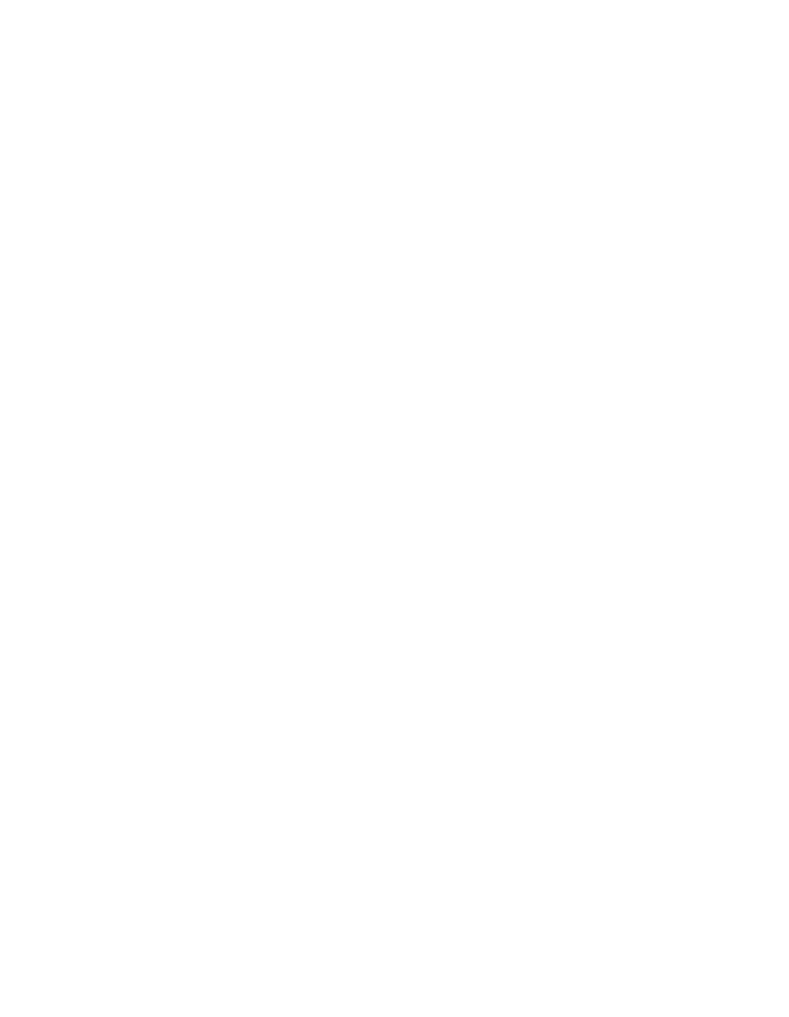
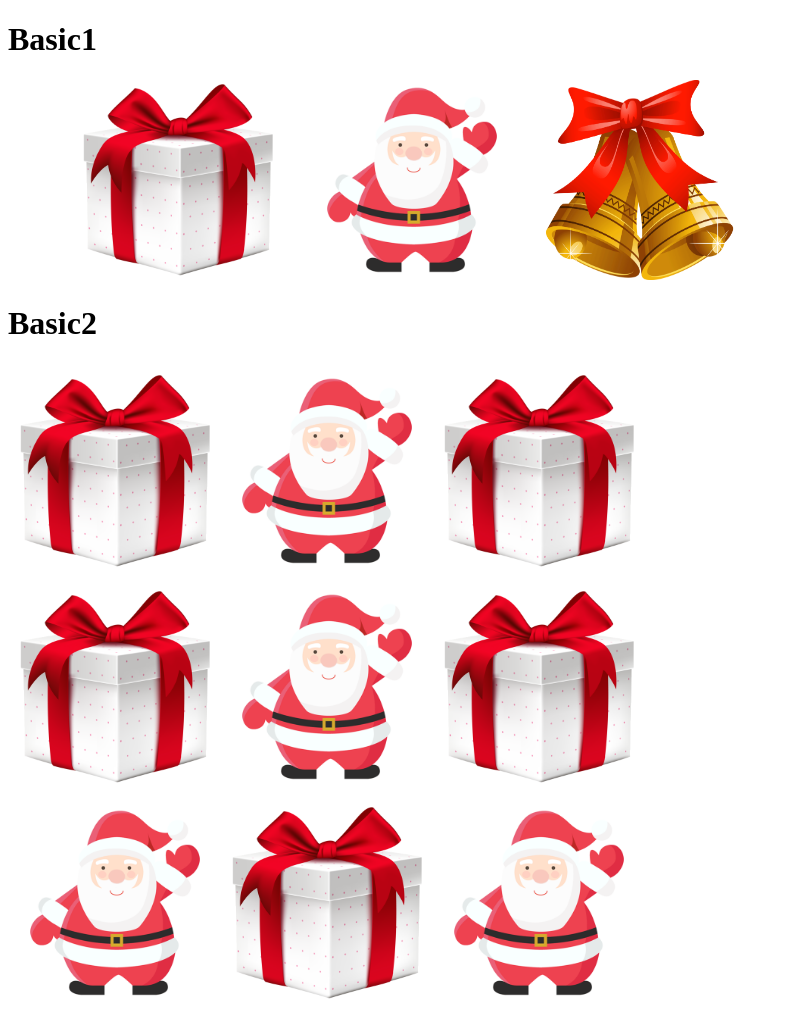
Before and after one commit to DominicWieser/FSWD40-jQuery-Day02, a plain HTML site: page Basic/index.html in a window 1280 px wide. Shown: the whole page, without its empty margins (0-789 px from the left). Before the commit the page ends 800 px from the top, so only its background shows below. Drawn offline with nearby package versions, Linux system fonts and the light colour scheme.

Commit message:
basic1undbasic2

```diff
--- a/Basic/index.html
+++ b/Basic/index.html
@@ -1,15 +1,59 @@
 <!DOCTYPE html>
 <html lang="en">
+
 <head>
-	<script
-  	src="https://code.jquery.com/jquery-3.3.1.min.js"
-  	integrity="sha256-FgpCb/KJQlLNfOu91ta32o/NMZxltwRo8QtmkMRdAu8="
-  	crossorigin="anonymous"></script>
-	<meta charset="UTF-8">
-	<title>Basic - Exercise</title>
+    <script src="https://code.jquery.com/jquery-3.3.1.min.js" integrity="sha256-FgpCb/KJQlLNfOu91ta32o/NMZxltwRo8QtmkMRdAu8=" crossorigin="anonymous"></script>
+    <meta charset="UTF-8">
+    <title>Basic - Exercise</title>
+    <style>
+    li {
+        display: inline;
+        padding-left: 30px;
+    }
+
+    .container {
+        margin: 0 auto;
+    }
+
+    td, tr {
+    	padding: 5px;
+    }
+    </style>
 </head>
+
 <body>
+    <div class="container">
+        <h1>Basic1</h1>
+        <ul class="images">
+            <li class="box"><img src="img/giftbox.png" alt="Giftbox" width="200px" height="200px"></li>
+            <li class="santa"><img src="img/santaclaus.png" alt="SANTA" width="200px" height="200px"></li>
+            <li class="bell"><img src="img/bell.png" alt="BELL" width="200px" height="200px"></li>
+        </ul>
+        <p id="output"></p>
+        <h1>Basic2</h1>
+        <table>
+            <tbody>
+                <tr>
+                    <td><img class="box2" src="img/giftbox.png" alt="Giftbox" width="200px" height="200px"></td>
+                    <td><img class="santa2" src="img/santaclaus.png" alt="SANTA" width="200px" height="200px"></td>
+                    <td><img class="box2" src="img/giftbox.png" alt="Giftbox" width="200px" height="200px"></td>
+                </tr>
 
+                <tr>
+                    <td><img class="box2" src="img/giftbox.png" alt="Giftbox" width="200px" height="200px"></td>
+                    <td><img class="santa2"src="img/santaclaus.png" alt="SANTA" width="200px" height="200px"></td>
+                    <td><img class="box2" src="img/giftbox.png" alt="Giftbox" width="200px" height="200px"></td>
+                </tr>
+
+                <tr>
+                    <td><img class="santa2" src="img/santaclaus.png" alt="SANTA" width="200px" height="200px"></td>
+                    <td><img class="box2" src="img/giftbox.png" alt="Giftbox" width="200px" height="200px"></td>
+                    <td><img class="santa2" src="img/santaclaus.png" alt="SANTA" width="200px" height="200px"></td>
+                </tr>
+            </tbody>
+        </table>
+    </div>
 </body>
 <script src="myscript.js" type="text/javascript"></script>
+
 </html>
--- a/Basic/myscript.js
+++ b/Basic/myscript.js
@@ -0,0 +1,25 @@
+$(document).ready(function() {
+
+    //Basic 1
+    $(".box").on("click", function() {
+        $(this).html("#output").text("You clicked on the Giftbox");
+    });
+
+    $(".santa").on("click", function() {
+        $(this).html("#output").text("You clicked on the Santa Claus");
+    });
+
+    $(".bell").on("click", function() {
+        $(this).html("#output").text("You clicked on the Belle");
+    });
+
+
+    //Basic 2
+
+
+    $(".santa2").on("click", function() {
+        $(this).hide();
+    });
+
+
+});
```
Also changed, not shown: Basic/img/bell.png (added), Basic/img/giftbox.png (added), Basic/img/santaclaus.png (added).
